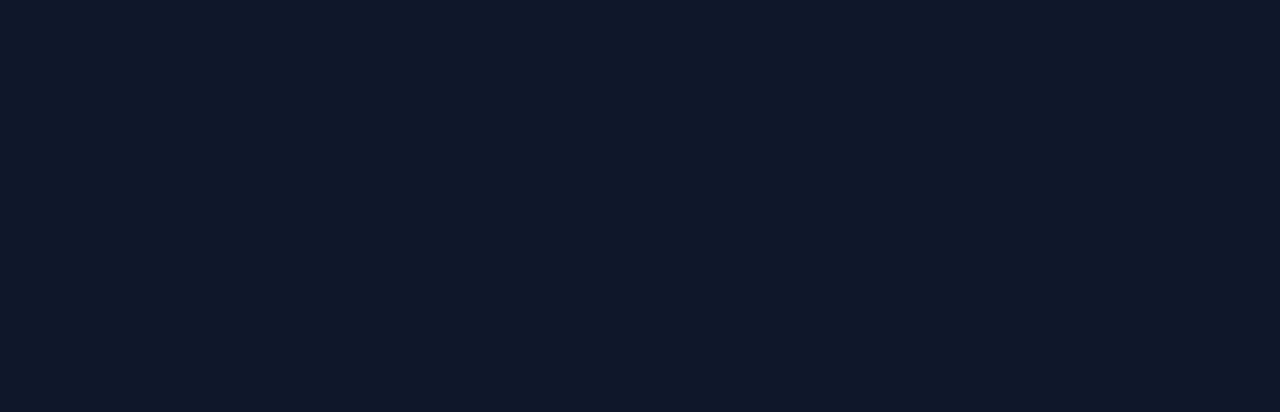
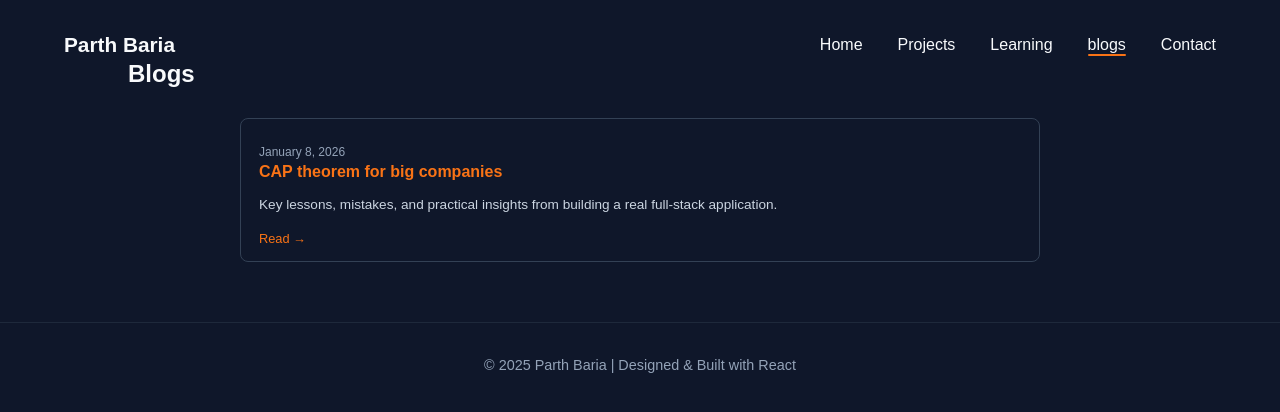
Before and after one commit to ParthBaria/portfolio, a React (Create React App) app: page /#/blogs in a window 1280 px wide. Before the commit this address had no page. Shown: the top 412 px of the page. Built offline with nearby package versions, Linux system fonts and the light colour scheme.

Commit message:
animation

```diff
--- a/package.json
+++ b/package.json
@@ -8,7 +8,9 @@
     "@testing-library/jest-dom": "^6.9.1",
     "@testing-library/react": "^16.3.0",
     "@testing-library/user-event": "^13.5.0",
-    "motion": "^12.23.24",
+    "emailjs-com": "^3.2.0",
+    "framer-motion": "^12.26.2",
+    "motion": "^12.26.2",
     "react": "^19.2.0",
     "react-dom": "^19.2.0",
     "react-icons": "^5.5.0",
--- a/public/index.html
+++ b/public/index.html
@@ -2,14 +2,14 @@
 <html lang="en">
   <head>
     <meta charset="utf-8" />
-    <link rel="icon" href="%PUBLIC_URL%/favicon.ico" />
+    <link rel="icon" href="%PUBLIC_URL%/image.png" />
     <meta name="viewport" content="width=device-width, initial-scale=1" />
     <meta name="theme-color" content="#000000" />
     <meta
       name="description"
       content="Web site created using create-react-app"
     />
-    <link rel="apple-touch-icon" href="%PUBLIC_URL%/logo192.png" />
+    <link rel="apple-touch-icon" href="%PUBLIC_URL%/image.png" />
     <!--
       manifest.json provides metadata used when your web app is installed on a
       user's mobile device or desktop. See https://developers.google.com/web/fundamentals/web-app-manifest/
@@ -25,7 +25,20 @@
       Learn how to configure a non-root public URL by running `npm run build`.
     -->
     <title>React App</title>
+    <script
+      async
+      src="https://www.googletagmanager.com/gtag/js?id=G-XXXXXXXX"
+    ></script>
+    <script>
+      window.dataLayer = window.dataLayer || [];
+      function gtag() {
+        dataLayer.push(arguments);
+      }
+      gtag("js", new Date());
+      gtag("config", "G-XXXXXXXX");
+    </script>
   </head>
+
   <body>
     <noscript>You need to enable JavaScript to run this app.</noscript>
     <div id="root"></div>
--- a/src/App.js
+++ b/src/App.js
@@ -1,15 +1,70 @@
 import { Routes, Route, HashRouter } from "react-router-dom";
 import Layout from "./components/Layout/Layout";
 import { lazy, Suspense } from "react";
+
 const Home = lazy(() => import("./pages/Home"));
 const Projects = lazy(() => import("./pages/Projects"));
 const Contact = lazy(() => import("./pages/Contact"));
 const Learning = lazy(() => import("./pages/Learning"));
+const Blogs = lazy(() => import("./pages/Blogs"));
+
+const FallbackLoader = () => {
+  return (
+    <>
+      <style>
+        {`
+          @keyframes spin {
+            to { transform: rotate(360deg); }
+          }
+
+          @keyframes counterSpin {
+            to { transform: rotate(-360deg); }
+          }
+        `}
+      </style>
+
+      <div
+        style={{
+          display: "flex",
+          justifyContent: "center",
+          alignItems: "center",
+          height: "100vh",
+          width: "100vw",
+        }}
+      >
+        <div
+          style={{
+            position: "relative",
+            width: "140px",
+            height: "140px",
+            border: "6px solid rgba(0,0,0,0.15)",
+            borderTop: "6px solid #fb923c",
+            borderRadius: "50%",
+            animation: "spin 1s linear infinite",
+            display: "flex",
+            alignItems: "center",
+            justifyContent: "center",
+          }}
+        >
+          <span
+            style={{
+              fontSize: "32px",
+              fontWeight: 700,
+              animation: "counterSpin 1s linear infinite",
+            }}
+          >
+            PB
+          </span>
+        </div>
+      </div>
+    </>
+  );
+};
 
 function App() {
   return (
     <HashRouter>
-      <Suspense fallback={<div>loading</div>}>
+      <Suspense fallback={<FallbackLoader />}>
         <Routes>
           <Route path="/" element={<Layout />}>
             <Route index element={<Home />} />
@@ -18,6 +73,7 @@ function App() {
             <Route path="learning" element={<Learning />} />
             <Route path="projects/:pn" element={<Projects />} />
             <Route path="contact" element={<Contact />} />
+            <Route path="blogs" element={<Blogs />} />
           </Route>
         </Routes>
       </Suspense>
--- a/src/components/Contact/ContactForm.jsx
+++ b/src/components/Contact/ContactForm.jsx
@@ -1,20 +1,46 @@
-import React from 'react'
-import "./ContactForm.css"
+import React from "react";
+import emailjs from "emailjs-com";
+import "./ContactForm.css";
+
 const ContactForm = () => {
+  const handleSubmit = (e) => {
+    e.preventDefault();
+
+    emailjs.send(
+      "service_x8k2abc",        // SERVICE ID
+      "template_contact01",     // TEMPLATE ID
+      {
+        name: e.target.name.value,
+        email: e.target.email.value,
+        message: e.target.message.value,
+      },
+      "vR8k2xyzABC"              // PUBLIC KEY
+    )
+    .then(() => {
+      alert("Message sent successfully");
+      e.target.reset();
+    })
+    .catch((error) => {
+      console.error(error);
+      alert("Failed to send message");
+    });
+  };
+
   return (
     <section className="contact" id="contact">
       <h2>Contact</h2>
       <p>Want to collaborate or just say hello? Reach out below!</p>
-        <form>
-          <input type="text" placeholder="Name" required />
-          <input type="email" placeholder="Email" required />
-          <textarea placeholder="Message" rows="4" required></textarea>
+
+      <form onSubmit={handleSubmit}>
+        <input type="text" name="name" placeholder="Name" required />
+        <input type="email" name="email" placeholder="Email" required />
+        <textarea name="message" placeholder="Message" rows="4" required />
         <button type="submit" className="btn primary">
           Send
         </button>
       </form>
     </section>
-  )
-}
+  );
+};
 
-export default ContactForm
+export default ContactForm;
--- a/src/components/Home/About.jsx
+++ b/src/components/Home/About.jsx
@@ -1,12 +1,23 @@
 import "./About.css";
 import img from "../../assets/presentation-21.png";
 import { useState } from "react";
+import { motion } from "motion/react";
 const About = () => {
   const [loaded, setLoaded] = useState(false);
   return (
     <section className="about" id="about">
       <div className="about-container">
-        <div className="about-left">
+        <motion.div
+          className="about-left"
+          initial={{ x: -100 }}
+          animate={{
+            x: 0,
+          }}
+          transition={{
+            duration: 0.5,
+            ease: "easeOutQuient",
+          }}
+        >
           <img
             src={img}
             alt="Web Development Logo"
@@ -18,11 +29,31 @@ const About = () => {
             }}
             onLoad={() => setLoaded(true)}
           />
-        </div>
+        </motion.div>
 
         <div className="about-right">
-          <h2>About Me</h2>
-          <p>
+          <motion.h2
+            initial={{ x: 140 }}
+            animate={{
+              x: 0,
+            }}
+            transition={{
+              duration: 0.5,
+              ease: "easeOutQuient",
+            }}
+          >
+            About Me
+          </motion.h2>
+          <motion.p
+            initial={{ x: 140 }}
+            animate={{
+              x: 0,
+            }}
+            transition={{
+              duration: 0.7,
+              ease: "easeOutQuient",
+            }}
+          >
             I’m a MERN Stack Developer passionate about building complete,
             high-performance web applications from front to back. I enjoy
             crafting dynamic user interfaces with React and bringing them to
@@ -62,7 +93,7 @@ const About = () => {
             collaborate with creative teams, and continue growing as a
             developer. If you’re looking for someone who can build, optimize,
             and maintain scalable web solutions — let’s connect.
-          </p>
+          </motion.p>
         </div>
       </div>
     </section>
--- a/src/components/Home/Hero.css
+++ b/src/components/Home/Hero.css
@@ -37,11 +37,17 @@
   margin-left: -82px;
 }
 
-.hero-text h1 {
-  font-size: 3rem;
-  color: #f8fafc;
-  font-weight: lighter;
+.hero h1 {
+  line-height: 1.5;
+  overflow: visible;
 }
+
+.hero h1 span {
+  display: inline-block;
+  transform-origin: center bottom;
+  font-size: larger;
+}
+
 
 .hero-text .highlight {
   color: #f97316;
--- a/src/components/Home/Hero.jsx
+++ b/src/components/Home/Hero.jsx
@@ -4,7 +4,6 @@ import { useNavigate } from "react-router-dom";
 import { motion, useScroll, useTransform } from "motion/react";
 import { FaHtml5, FaCss3Alt, FaGit, FaGithub } from "react-icons/fa";
 import { SiJavascript, SiNodedotjs, SiReact } from "react-icons/si";
-
 import cowroking from "../../assets/coworking-31.png";
 
 const skills = [
@@ -17,21 +16,76 @@ const skills = [
   { name: "GitHub", icon: <FaGithub /> },
 ];
 
+const nameText = "I am Parth";
+const LETTERS = "ABCDEFGHIJKLMNOPQRSTUVWXYZabcdefghijklmnopqrstuvwxyz";
+
+const ScrambleLetter = ({ char }) => {
+  const [display, setDisplay] = useState(char);
+  const intervalRef = useRef(null);
+
+  const scramble = () => {
+    let iterations = 0;
+    clearInterval(intervalRef.current);
+
+    intervalRef.current = setInterval(() => {
+      setDisplay(
+        iterations > 6
+          ? char
+          : LETTERS[Math.floor(Math.random() * LETTERS.length)]
+      );
+      iterations++;
+      if (iterations > 6) {
+        clearInterval(intervalRef.current);
+        setDisplay(char);
+      }
+    }, 30);
+  };
+
+  const reset = () => {
+    clearInterval(intervalRef.current);
+    setDisplay(char);
+  };
+
+  useEffect(() => {
+    return () => clearInterval(intervalRef.current);
+  }, []);
+
+  if (char === " ") {
+    return <span style={{ width: "0.5em" }} />;
+  }
+
+  return (
+    <motion.span
+      onMouseEnter={scramble}
+      onMouseLeave={reset}
+      whileHover={{ scale: 1.3, color: "#fb923c" }}
+      transition={{ type: "spring", stiffness: 260, damping: 18 }}
+      className="inline-block cursor-pointer"
+    >
+      {display}
+    </motion.span>
+  );
+};
+
 const Hero = () => {
   const navigate = useNavigate();
   const skillRef = useRef(null);
-  const lineRef = useRef(null);
+
   const [visibleItems, setVisibleItems] = useState([]);
   const [loaded, setLoaded] = useState(false);
+  const [hoveredIndex, setHoveredIndex] = useState(null);
+
+
 
   const { scrollYProgress } = useScroll({
     target: skillRef,
     offset: ["start end", "end start"],
   });
+
   const width = useTransform(scrollYProgress, [0, 1], ["0%", "100%"]);
 
   useEffect(() => {
-    const skillItems = skillRef.current.querySelectorAll("li");
+    const items = skillRef.current.querySelectorAll("li");
 
     const observer = new IntersectionObserver(
       (entries) => {
@@ -44,64 +98,123 @@ const Hero = () => {
           }
         });
       },
-      {
-        root: null, // observe relative to viewport
-        threshold: 0.5, // trigger when 50% of li visible
-      }
+      { threshold: 0.5 }
     );
 
-    skillItems.forEach((item) => observer.observe(item));
-
+    items.forEach((item) => observer.observe(item));
     return () => observer.disconnect();
   }, []);
-
-  const goToProjects = () => {
-    navigate("/projects");
-  };
-
-  const openResume = () => {
-    window.open(
-      "https://drive.google.com/file/d/1DW4C760mIUFlJrMBsVkdhiuqEmdNTO9h/view?usp=drive_link",
-      "_blank"
-    );
-  };
 
   return (
     <>
       <section className="hero" id="home">
         <div className="hero-text">
-          <h3>
-            Hello<span className=" highlight">.</span>
-          </h3>
-          <h1> I'm Parth</h1>
-          <h2>Web Developer</h2>
-          <div className="hero-buttons">
-            <button className="btn primary" onClick={goToProjects}>
+          <motion.h3
+            initial={{ x: -100 }}
+            animate={{ x: 0 }}
+            transition={{ duration: 0.4, ease: "easeOut" }}
+          >
+            Hello<span className="highlight">.</span>
+          </motion.h3>
+
+          {/* NAME */}
+          <motion.h1
+            initial={{ x: -130 }}
+            animate={{ x: 0 }}
+            transition={{ duration: 0.6, ease: [0.16, 1, 0.3, 1] }}
+            className="flex font-bold cursor-pointer select-none"
+            onMouseLeave={() => setHoveredIndex(null)}
+          >
+            {nameText.split("").map((char, index) => {
+              if (char === " ") {
+                return <span key={index} style={{ width: "0.6em" }} />;
+              }
+
+              return (
+                <motion.span
+                  key={index}
+                  onMouseEnter={() => setHoveredIndex(index)}
+                  animate={{
+                    scale:
+                      hoveredIndex === null
+                        ? 1
+                        : hoveredIndex === index
+                        ? 1.8
+                        : 0.75,
+                    color:
+                      hoveredIndex === index
+                        ? "#fb923c"
+                        : "#ffffff",
+                  }}
+                  transition={{
+                    type: "spring",
+                    stiffness: 280,
+                    damping: 16,
+                  }}
+                >
+                  {char}
+                </motion.span>
+              );
+            })}
+          </motion.h1>
+
+          {/* SCRAMBLE */}
+          <motion.h2
+  initial={{ x: -140 }}
+  animate={{ x: 0 }}
+  transition={{ duration: 0.6, ease: "easeOut" }}
+  className="flex select-none"
+>
+  {"Web Developer".split("").map((char, index) => (
+    <ScrambleLetter key={index} char={char} />
+  ))}
+</motion.h2>
+
+
+          <motion.div
+            className="hero-buttons"
+            initial={{ x: -140, opacity: 0 }}
+            animate={{ x: 0, opacity: 1 }}
+            transition={{ duration: 0.6, ease: "easeOut" }}
+          >
+            <button className="btn primary" onClick={() => navigate("/projects")}>
               Got a project?
             </button>
-            <button className="btn secondary" onClick={openResume}>
+            <button
+              className="btn secondary"
+              onClick={() =>
+                window.open(
+                  "https://drive.google.com/file/d/1DW4C760mIUFlJrMBsVkdhiuqEmdNTO9h/view",
+                  "_blank"
+                )
+              }
+            >
               My resume
             </button>
-          </div>
+          </motion.div>
         </div>
-        <div className="cowork-container">
+
+        <motion.div
+          className="cowork-container"
+          initial={{ x: 100 }}
+          animate={{ x: 0 }}
+          transition={{ duration: 0.5, ease: "easeOut" }}
+        >
           <img
             src={cowroking}
             loading="lazy"
-            alt="cowroking"
+            alt="coworking"
             style={{
               filter: loaded ? "blur(0)" : "blur(20px)",
               transition: "filter 0.4s ease",
             }}
             onLoad={() => setLoaded(true)}
           />
-        </div>
+        </motion.div>
       </section>
 
-      {/* Skills Bar */}
       <section className="skills" ref={skillRef}>
-        <motion.div ref={lineRef} className="scroll-line" style={{ width }} />
-
+        <motion.div className="scroll-line" style={{ width }} />
         <ul>
           {skills.map((skill, i) => (
             <li
--- a/src/components/Layout/NavBar.jsx
+++ b/src/components/Layout/NavBar.jsx
@@ -1,22 +1,46 @@
-import { useState, useRef } from "react";
+import { useState, useRef, useEffect } from "react";
 import { Link, useLocation } from "react-router-dom";
 import "./NavBar.css";
 import { FaTimes } from "react-icons/fa";
 import { FaBars } from "react-icons/fa";
-
+import { motion, useScroll } from "motion/react";
 const NavBar = () => {
   const navLinks = useRef();
   const location = useLocation(); // get current path
   const currentPath = location.pathname;
   const [openMenu, setOpenMenu] = useState(false);
+  const [isScrolled, setIsScrolled] = useState(false);
+  const { scrollY } = useScroll();
 
   const menuToggle = () => {
     navLinks.current.classList.toggle("active");
 
     setOpenMenu((val) => !val);
   };
+  useEffect(() => {
+    const unsubscribe = scrollY.on("change", (latest) => {
+      setIsScrolled(latest > 50);
+    });
+    return () => unsubscribe();
+  }, [scrollY]);
   return (
-    <nav className="navbar">
+    <motion.nav
+      className="navbar"
+      style={{
+        backgroundColor: isScrolled ? "#0f172a" : "transparent",
+        transition: "background-color 0.3s ease",
+      }}
+      initial={{
+        y: -100,
+      }}
+      animate={{
+        y: 0,
+      }}
+      transition={{
+        duration: 0.8,
+        ease: "easeOut",
+      }}
+    >
       <div className="logo">Parth Baria</div>
       <ul className="nav-links" ref={navLinks}>
         <li className={currentPath === "/" ? "active" : ""}>
@@ -49,6 +73,17 @@ const NavBar = () => {
             Learning
           </Link>
         </li>
+
+        <li className={currentPath === "/blogs" ? "active" : ""}>
+          <Link
+            to="/blogs"
+            onClick={() => {
+              menuToggle();
+            }}
+          >
+            blogs
+          </Link>
+        </li>
         <li className={currentPath === "/contact" ? "active" : ""}>
           <Link
             to="/contact"
@@ -78,10 +113,10 @@ const NavBar = () => {
             menuToggle();
           }}
         >
-          <FaBars color="white"/>
+          <FaBars color="white" />
         </div>
       )}
-    </nav>
+    </motion.nav>
   );
 };
 
--- /dev/null
+++ b/src/pages/Blogs.jsx
@@ -0,0 +1,83 @@
+const blogs = [
+  {
+    id: 1,
+    title: "CAP theorem for big companies",
+    date: "January 8, 2026",
+    excerpt:
+      "Key lessons, mistakes, and practical insights from building a real full-stack application.",
+    link: "https://medium.com/p/44618e37f091",
+  },
+];
+
+export default function Blogs() {
+  return (
+    <section className="projects" style={{ padding: "60px 10%" }}>
+      <h2 className="section-title" style={{ marginBottom: "30px" }}>
+        Blogs
+      </h2>
+
+      <div
+        style={{
+          display: "flex",
+          flexDirection: "column",
+          gap: "16px",
+          maxWidth: "800px",
+          margin: "0 auto",
+        }}
+      >
+        {blogs.map(blog => (
+          <div
+            key={blog.id}
+            style={{
+              backgroundColor: "#0f172a",
+              border: "1px solid #334155",
+              borderRadius: "8px",
+              padding: "14px 18px",
+            }}
+          >
+            <p
+              style={{
+                fontSize: "0.75rem",
+                color: "#94a3b8",
+                marginBottom: "4px",
+              }}
+            >
+              {blog.date}
+            </p>
+
+            <h3
+              style={{
+                fontSize: "1rem",
+                color: "#f97316",
+                marginBottom: "6px",
+              }}
+            >
+              {blog.title}
+            </h3>
+
+            <p
+              style={{
+                fontSize: "0.85rem",
+                color: "#cbd5e1",
+                lineHeight: "1.5",
+              }}
+            >
+              {blog.excerpt}
+            </p>
+
+            <a
+              href={blog.link}
+              style={{
+                fontSize: "0.8rem",
+                color: "#f97316",
+                fontWeight: 500,
+              }}
+            >
+              Read →
+            </a>
+          </div>
+        ))}
+      </div>
+    </section>
+  );
+}
```
Also changed, not shown: src/App.css (+17 -7 lines), public/image.png (added), 1 other file (tests, documents, lock files or other folders). Lines whose indentation alone changed are shown as unchanged.
